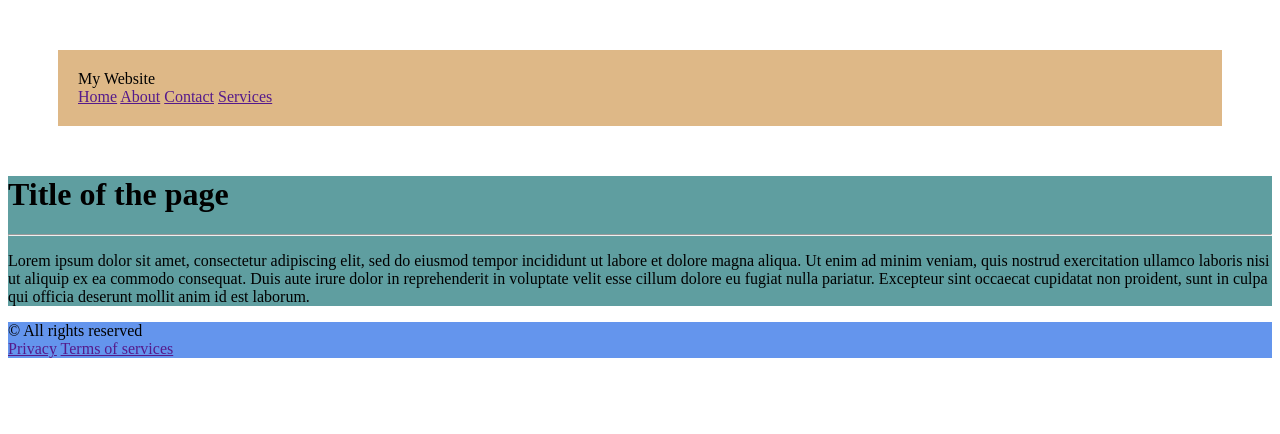
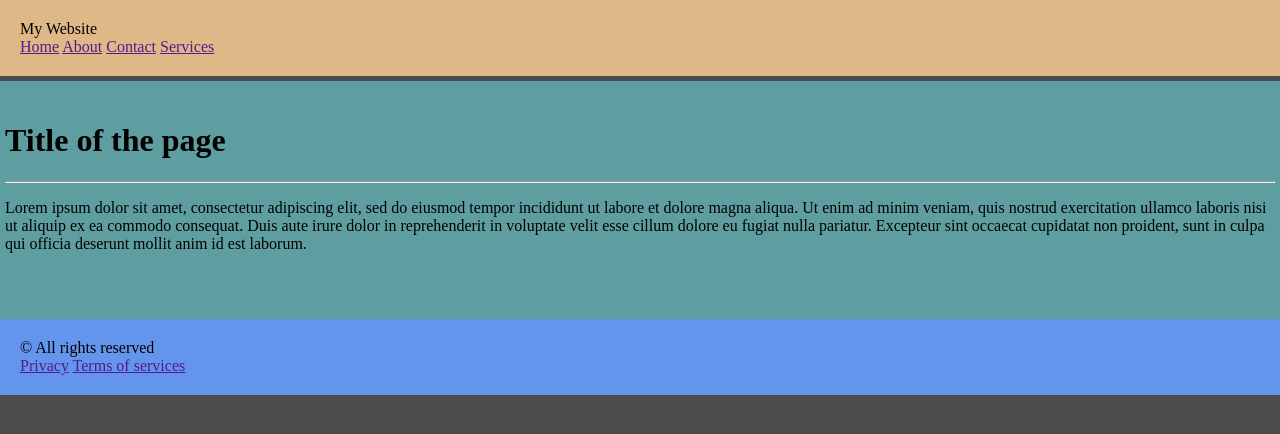
Before and after one commit to georgeo30/HTML-and-CSS-Course, a plain HTML site: page CSSExamples/exampleSeven.html in a window 1280 px wide. Drawn offline with Linux system fonts and the light colour scheme.

Commit message:
more indepth padding and margins

```diff
--- a/CSSExamples/css/exampleSeven.css
+++ b/CSSExamples/css/exampleSeven.css
@@ -1,11 +1,23 @@
+body{
+    background-color: #4c4c4c;
+    margin: 0px;
+}
+
 header{
     background-color: burlywood;
     padding: 20px;
-    margin: 50px;
+    margin-top: 0px;
+    margin-left: 0px;
+    margin-right: 0px;
+    margin-bottom: 5px;
 }
 main{
     background-color: cadetblue;
+    padding: 5px;
+    padding-top: 20px;
+    padding-bottom: 50px;
 }
 footer{
     background-color: cornflowerblue;
+    padding: 20px;
 }
```
